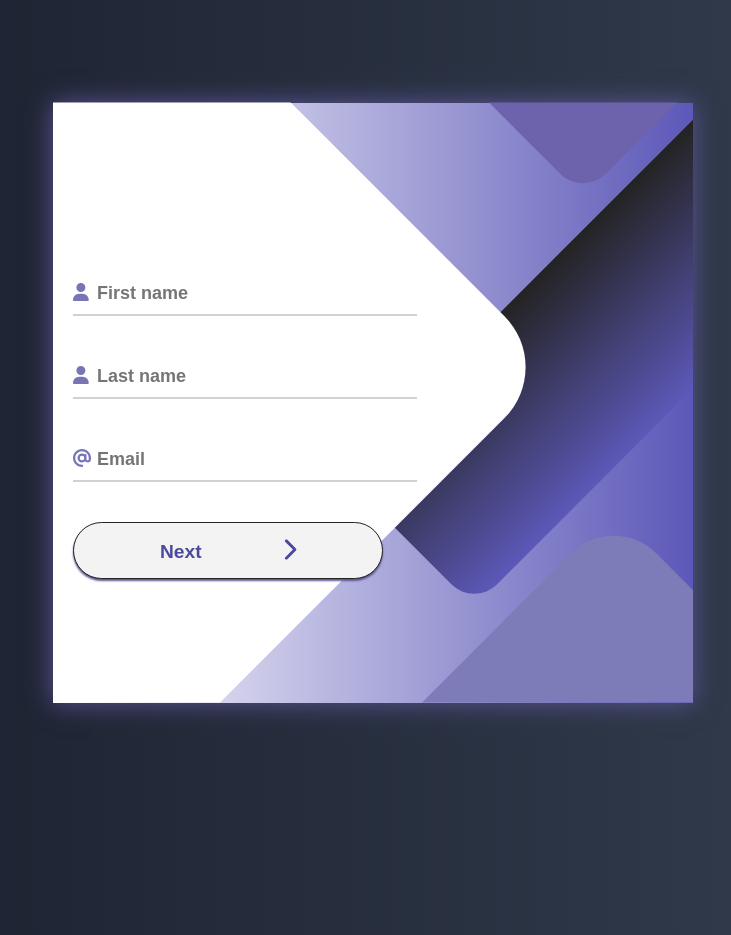
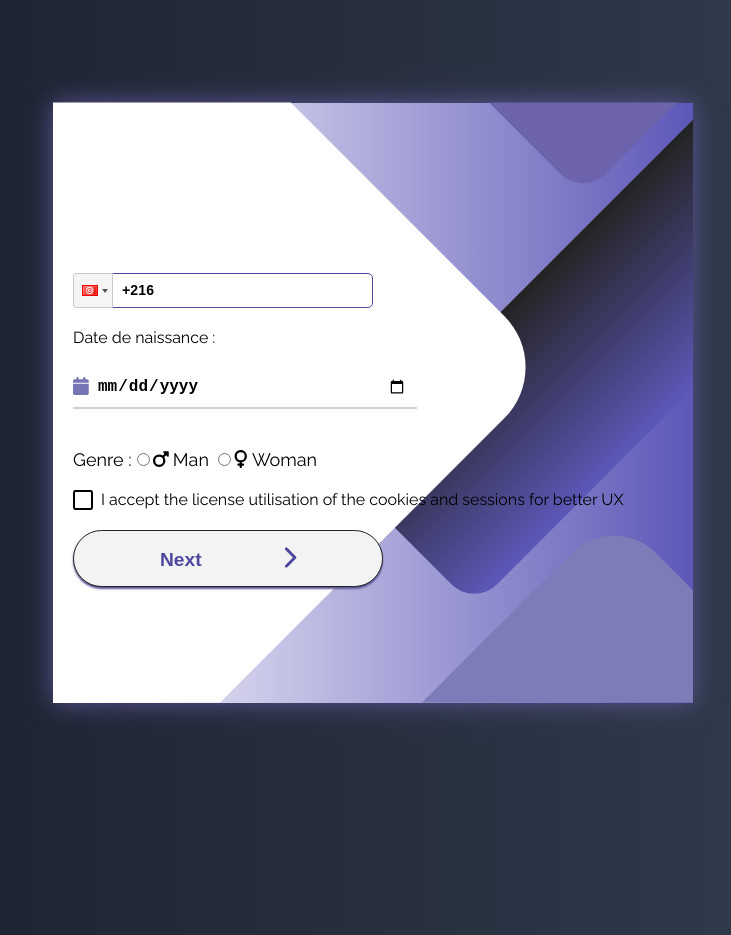
Before and after one commit to MHG-16/Wano, a React (Create React App) app: page /signup in a window 1280 px wide. Shown: the whole page, without its empty margins (267-998 px from the left). Built offline with nearby package versions, Linux system fonts and the light colour scheme.

Commit message:
add inputFields without css

```diff
--- a/src/Components/Signup.tsx
+++ b/src/Components/Signup.tsx
@@ -1,7 +1,7 @@
 /* eslint-disable max-len */
 import React, {useState} from 'react';
 import {FontAwesomeIcon} from '@fortawesome/react-fontawesome';
-import {faUser, faAt, faChevronRight, faLock} from '@fortawesome/free-solid-svg-icons';
+import {faUser, faAt, faChevronRight, faLock, faCalendar, faMars, faVenus} from '@fortawesome/free-solid-svg-icons';
 import Input from 'react-phone-input-2';
 import 'react-phone-input-2/lib/style.css';
 
@@ -18,7 +18,7 @@ export default function Signup() {
       <div className="screen">
         <div className="form-content">
           <form className="login">
-            <div className="active" id="partie-1">
+            <div className="inactive" id="partie-1">
               <div className="GruppeFields">
                 <div className="FormField">
                   <FontAwesomeIcon icon={faUser} className="icon-input" />
@@ -86,7 +86,7 @@ export default function Signup() {
                 </span>
               </div>
             </div>
-            <div className="inactive" id="partie-3">
+            <div className="active" id="partie-3">
               <div className="FormField">
                 <Input
                   value={number}
@@ -104,6 +104,30 @@ export default function Signup() {
                     maxlength: 18,
                   }}
                 />
+              </div>
+              <div>Date de naissance :</div>
+              <div className='FormField'>
+                <FontAwesomeIcon icon={faCalendar} className="icon-input"/>
+                <input type="date" className="input"/>
+              </div>
+              <div className='FormField'>
+                Genre :
+                <label htmlFor="masculin">
+                  <input type="radio" name="masculin" value="masculin" id="masculin"/>
+                  <FontAwesomeIcon icon={faMars} className="icon-input-radio"/>
+                  <span className="input-radio-txt"> Man </span>
+                </label>
+                <label>
+                  <input type="radio" name="feminine" value="feminine" id="feminine"/>
+                  <FontAwesomeIcon icon={faVenus} className="icon-input-radio"/>
+                  <span className="input-radio-txt"> Woman </span>
+                </label>
+              </div>
+              <div className="CheckBox">
+                <label className="checkBox-txt">
+                  <input type="checkbox" name="check-box" id="check-inp" onChange={onChecked} />
+                  <span>I accept the license utilisation of the cookies and sessions for better UX</span>
+                </label>
               </div>
             </div>
             <div
```
